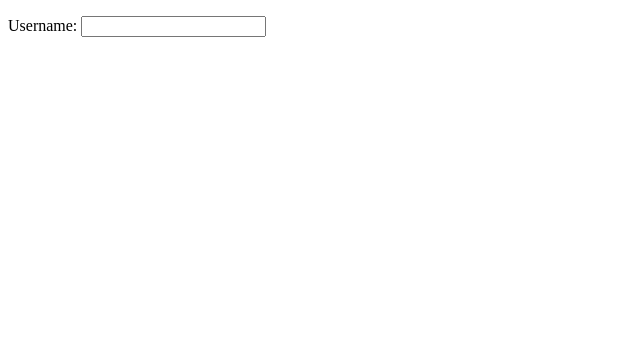
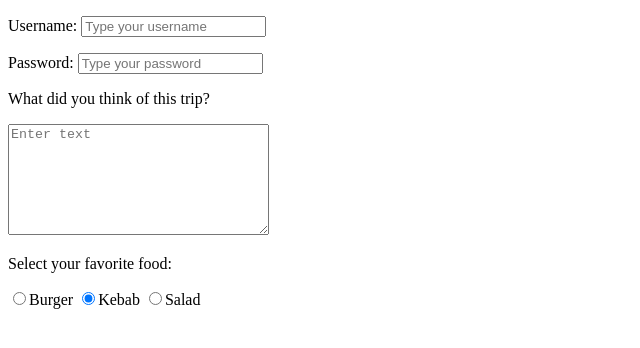
Before and after one commit to HasanCanAyhan/UI-Practice, a plain HTML site: page files/forms.html in a window 1280 px wide. Shown: the whole page, without its empty margins (0-640 px from the left). Drawn offline with Linux system fonts and the light colour scheme.

Commit message:
UI-Practice

```diff
--- a/files/forms.html
+++ b/files/forms.html
@@ -10,10 +10,27 @@
 
     <p>
         Username:
-        <input type="text"  name="username">
+        <input type="text"  name="username" placeholder="Type your username">
     </p>
 
+    <p>
+        Password:
+        <input type="password" placeholder="Type your password">
+    </p>
 
+    <p>
+        What did you think of this trip?
+    </p>
+
+    <textarea cols="30" rows="7" placeholder="Enter text"></textarea>
+
+    <br>
+
+    <p>Select your favorite food:</p>
+
+    <input type="radio" name="food" value="burger">Burger
+    <input type="radio" name="food" value="kebab" checked>Kebab
+    <input type="radio" name="food" value="salad">Salad
 
 </form>
 
```
